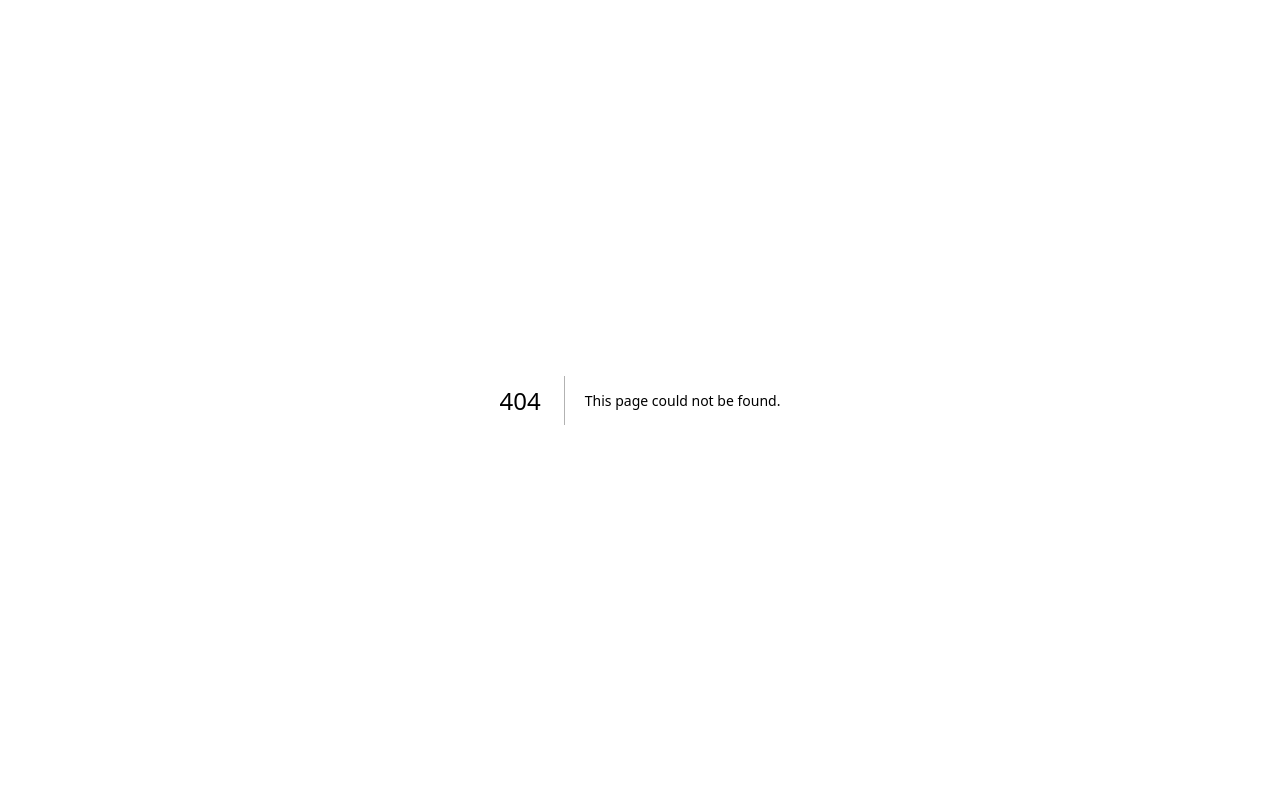
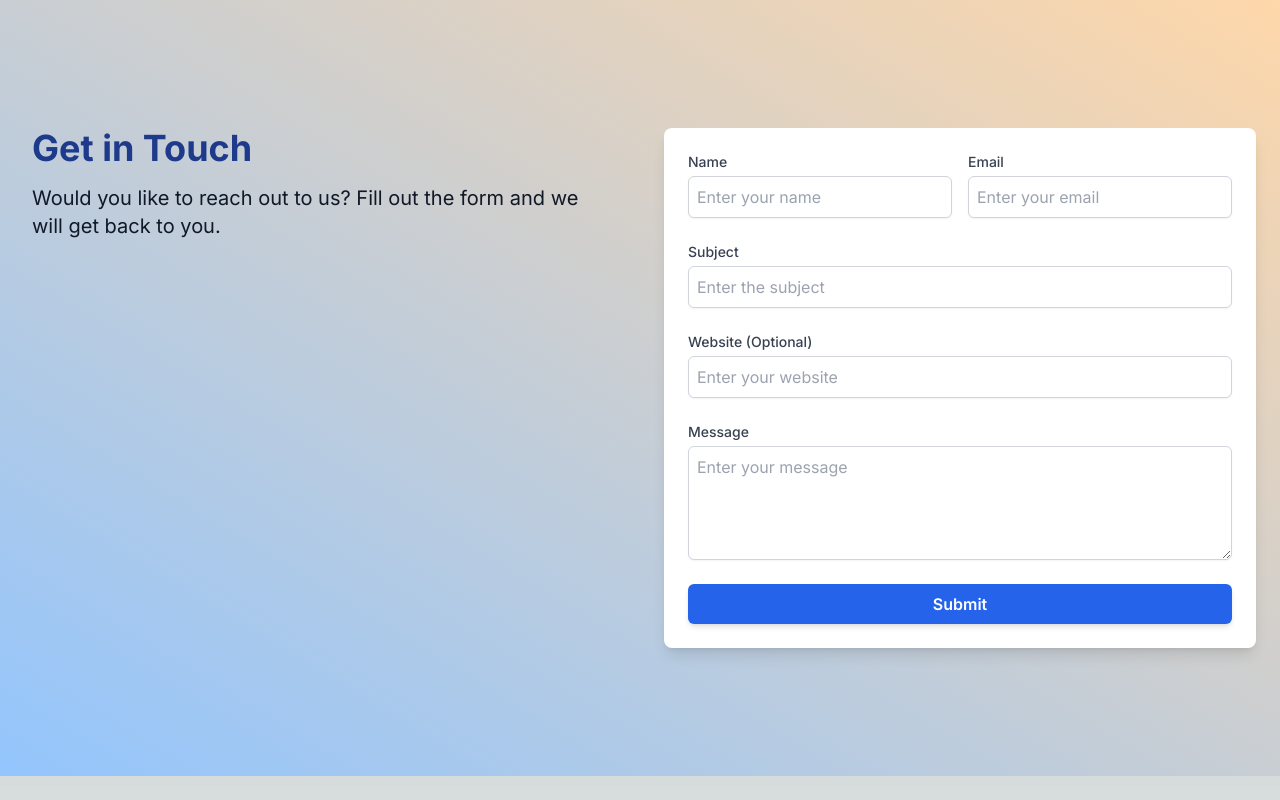
Before and after one commit to RkayG/portfolio, a Next.js app: page /contact in a window 1280 px wide. Before the commit this address had no page. Built offline with nearby package versions, Linux system fonts and the light colour scheme.

Commit message:
created new contact page

```diff
--- a/src/app/components/EmailSection.jsx
+++ b/src/app/components/EmailSection.jsx
@@ -56,7 +56,7 @@ const EmailSection = () => {
           </Link>
         </div>
       </div>
-      <div>
+      {/* <div>
         {emailSubmitted ? (
           <p className="text-green-500 text-sm mt-2">
             Email sent successfully!
@@ -117,7 +117,7 @@ const EmailSection = () => {
             </button>
           </form>
         )}
-      </div>
+      </div> */}
     </section>
   );
 };
--- a/src/app/components/HeroSection.jsx
+++ b/src/app/components/HeroSection.jsx
@@ -31,11 +31,11 @@ const HeroSection = () => {
                 sequence={[
                   "Gladness",
                   1000,
-                  "Web Developer",
+                  "a Web Developer",
                   1000,
-                  "Software Developer",
+                  "a Software Developer",
                   1000,
-                  "Blockchain Developer",
+                  "a Blockchain Developer",
                   1000,
                 ]}
                 wrapper="span"
@@ -48,7 +48,7 @@ const HeroSection = () => {
               Crafting innovative digital solutions with a passion for clean code and cutting-edge technologies. Let&apos;s build the future together.
             </p>
             <div className="flex flex-wrap gap-4">
-              <Link href="/#contact">
+              <Link href="/contact">
                 <motion.button
                   whileHover={{ scale: 1.05 }}
                   whileTap={{ scale: 0.95 }}
--- a/src/app/components/Navbar.jsx
+++ b/src/app/components/Navbar.jsx
@@ -8,7 +8,7 @@ import Image from "next/image";
 const navLinks = [
   { title: "About", path: "#about" },
   { title: "Projects", path: "#projects" },
-  { title: "Contact", path: "#contact" },
+  { title: "Contact", path: "/contact" },
 ];
 
 const Navbar = () => {
--- /dev/null
+++ b/src/app/contact/page.jsx
@@ -0,0 +1,172 @@
+"use client";
+
+import { useState } from 'react';
+const apiKey = process.env.NEXT_PUBLIC_WEB3FORMS_API_KEY
+
+const Contact = () => {
+    const [formData, setFormData] = useState({
+        name: '',
+        email: '',
+        subject: '',
+        website: '',
+        message: ''
+    });
+    const [isSubmitting, setIsSubmitting] = useState(false);
+    const [submitMessage, setSubmitMessage] = useState('');
+
+    const handleChange = (e) => {
+        const { name, value } = e.target;
+        setFormData({
+            ...formData,
+            [name]: value
+        });
+    };
+
+    const handleSubmit = async (e) => {
+        e.preventDefault();
+        setIsSubmitting(true);
+        setSubmitMessage('');
+
+        try {
+            const response = await fetch('https://api.web3forms.com/submit', {
+                method: 'POST',
+                headers: {
+                    'Content-Type': 'application/json',
+                    'Accept': 'application/json'
+                },
+                body: JSON.stringify({
+                    access_key: apiKey,
+                    ...formData
+                })
+            });
+
+            const result = await response.json();
+            if (response.status === 200) {
+                setSubmitMessage('Form submitted successfully!');
+                // Reset form
+                setFormData({
+                    name: '',
+                    email: '',
+                    subject: '',
+                    website: '',
+                    message: ''
+                });
+            } else {
+                setSubmitMessage('There was an error submitting the form. Please try again.');
+            }
+        } catch (error) {
+            console.error('Error submitting form:', error);
+            setSubmitMessage('There was an error submitting the form. Please try again.');
+        } finally {
+            setIsSubmitting(false);
+        }
+    };
+
+
+  return (
+    <div className="w-full max-w-[1580px] m-auto">
+      <section className="w-full bg-gradient-to-tr from-blue-300 to-orange-200 py-12 md:py-24 lg:py-32 ">
+        <div className=" px-4 md:px-6">
+          <div className="grid gap-6 lg:grid-cols-2 lg:gap-12">
+            <div className="space-y-4">
+              <h1 className="text-3xl font-bold text-blue-900 sm:text-3xl md:text-4xl px-2">Get in Touch</h1>
+              <p className="text-gray-900 md:text-xl px-2">
+                Would you like to reach out to us? Fill out the form and we will get back to you.
+
+              </p>
+             {/*  <p className="text-gray-500 md:text-xl  px-2">
+                Email: support@web3fruity.com
+              </p> */}
+            </div>
+            <div className="rounded-lg bg-white p-6 shadow-lg ">
+            <form onSubmit={handleSubmit} className="space-y-6">
+                <div className="grid grid-cols-1 gap-4 sm:grid-cols-2">
+                    <div>
+                        <label htmlFor="name" className="block text-sm font-medium text-gray-700">Name</label>
+                        <input
+                            type="text"
+                            placeholder='Enter your name'
+                            id="name"
+                            name="name"
+                            value={formData.name}
+                            onChange={handleChange}
+                            className="mt-1 p-2 block w-full border border-gray-300 rounded-md shadow-sm focus:ring-blue-500 focus:border-blue-500"
+                            required
+                        />
+                    </div>
+                    <div>
+                        <label htmlFor="email" className="block text-sm font-medium text-gray-700">Email</label>
+                        <input
+                            type="email"
+                            placeholder='Enter your email'
+                            id="email"
+                            name="email"
+                            value={formData.email}
+                            onChange={handleChange}
+                            className="mt-1 p-2 block w-full border border-gray-300 rounded-md shadow-sm focus:ring-blue-500 focus:border-blue-500"
+                            required
+                        />
+                    </div>
+                </div>
+                <div>
+                    <label htmlFor="subject" className="block text-sm font-medium text-gray-700">Subject</label>
+                    <input
+                        type="text"
+                        placeholder='Enter the subject'
+                        id="subject"
+                        name="subject"
+                        value={formData.subject}
+                        onChange={handleChange}
+                        className="mt-1 p-2 block w-full border border-gray-300 rounded-md shadow-sm focus:ring-blue-500 focus:border-blue-500"
+                        required
+                    />
+                </div>
+                <div>
+                    <label htmlFor="website" className="block text-sm font-medium text-gray-700">Website  (Optional)</label>
+                    <input
+                        type="text"
+                        placeholder='Enter your website'
+                        id="website"
+                        name="website"
+                        value={formData.website}
+                        onChange={handleChange}
+                        className="mt-1 p-2 block w-full border border-gray-300 rounded-md shadow-sm focus:ring-blue-500 focus:border-blue-500"
+
+                    />
+                </div>
+                <div>
+                    <label htmlFor="message" className="block text-sm font-medium text-gray-700">Message</label>
+                    <textarea
+                        id="message"
+                        placeholder='Enter your message'
+                        name="message"
+                        value={formData.message}
+                        onChange={handleChange}
+                        className="mt-1 p-2 block w-full border border-gray-300 rounded-md shadow-sm focus:ring-blue-500 focus:border-blue-500"
+                        rows="4"
+                        required
+                />
+                </div>
+                <button
+                  type="submit"
+                  className="w-full py-2 px-4 bg-blue-600 text-white font-semibold rounded-md shadow-md hover:bg-blue-700 focus:outline-none focus:ring-2 focus:ring-blue-500"
+                  disabled={isSubmitting}
+                >
+                  {isSubmitting ? 'Submitting...' : 'Submit'}
+                </button>
+                </form>
+            {submitMessage && (
+                  <p className={`mt-4 text-center font-semibold ${submitMessage.includes('error') ? 'text-red-700' : 'text-green-700'}`}>
+                      {submitMessage}
+                  </p>
+              )}
+            </div>
+
+          </div>
+        </div>
+      </section>
+    </div>
+  )
+}
+
+export default Contact;
```
